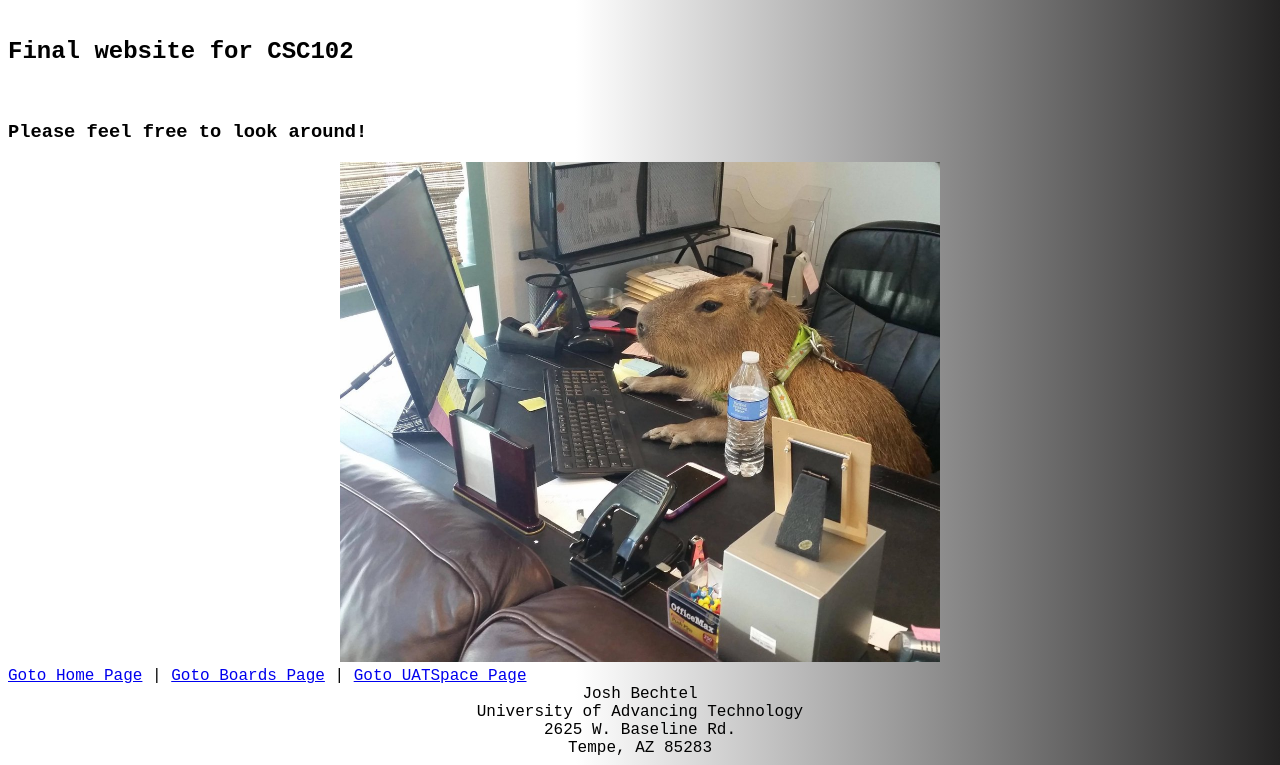
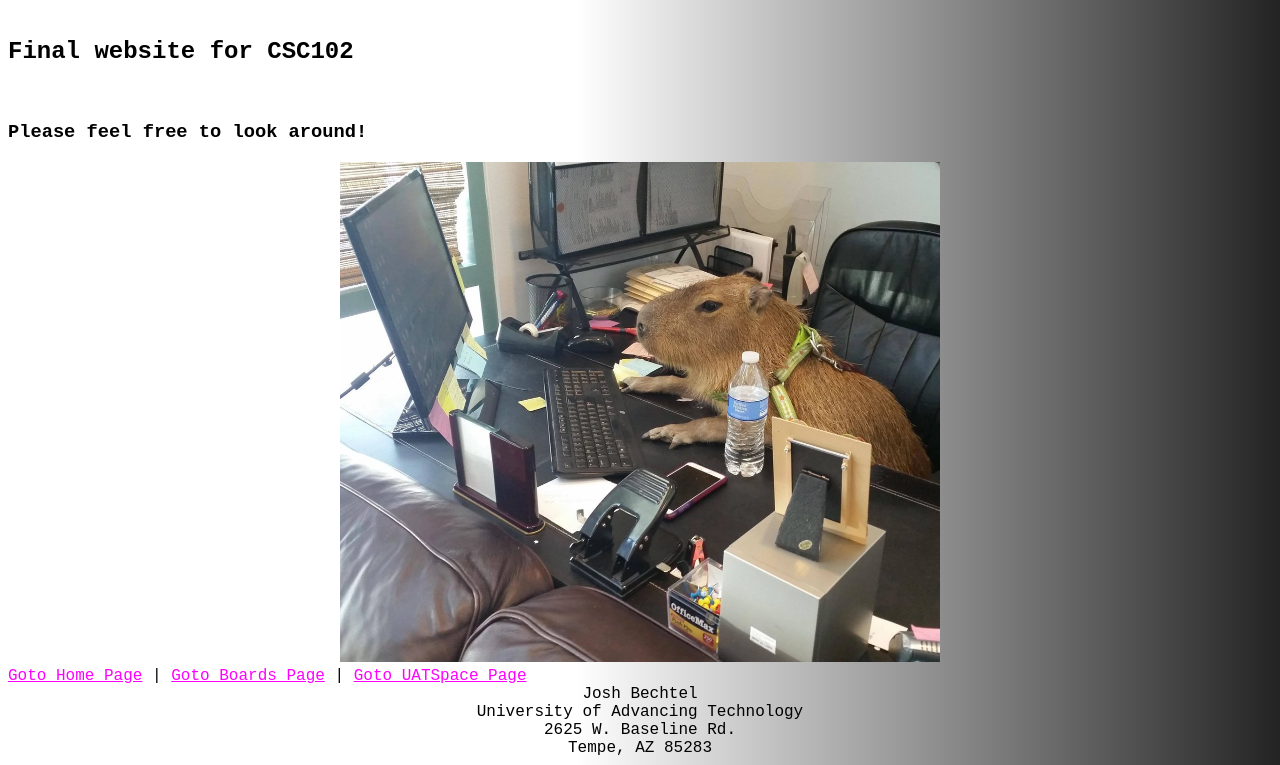
Before and after one commit to joshbet/joshbet.github.io, a plain HTML site: page index.html in a window 1280 px wide. Shown: the part 80-845 px from the top of the page. Drawn offline with Linux system fonts and the light colour scheme.

Commit message:
Update files for final assignment.

```diff
--- a/index.html
+++ b/index.html
@@ -20,7 +20,7 @@
         <h3>Please feel free to look around!</h3>
         <center><img src="images/capybara.jpg" style="width:600px;height:500px;"></center>
 
-        <a href="./index.html">Goto Home Page</a>  | <a href="./boards.html">Goto Boards Page</a>  | <a href="./uatSpace.html">Goto UATSpace Page</a>
+        <a href="./index.html" class="nav">Goto Home Page</a>  | <a href="./boards.html" class="nav">Goto Boards Page</a>  | <a href="./uatSpace.html" class="nav">Goto UATSpace Page</a>
 
         <footer>
            <center>
--- a/loginStyle.css
+++ b/loginStyle.css
@@ -26,3 +26,7 @@ body{
     border-style: outset;
     border-radius: 5px;
 }
+
+.nav{
+    color: magenta;
+}
--- a/style.css
+++ b/style.css
@@ -24,3 +24,15 @@ body {
 .dtable{
     background: whitesmoke;
 }
+
+.nav{
+    color: magenta;
+}
+
+.nav2{
+    color: red;
+}
+
+.tableSpace{
+    padding-right: 25px;
+  }
```
Also changed, not shown: boards.html (+1 -1 lines), uatSpace.html (+6 -3 lines).
